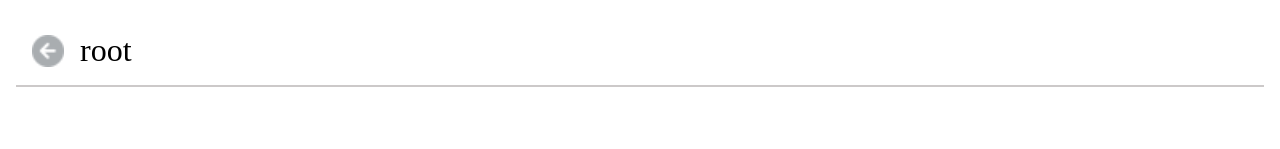
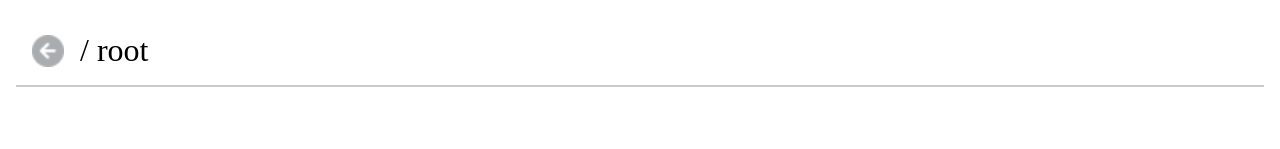
Before and after one commit to kartarkat/online-drive, a React (Create React App) app: page / in a window 1280 px wide. Shown: the top 149 px of the page. Built offline with nearby package versions, Linux system fonts and the light colour scheme.

Commit message:
added breadcrumbs navigation, lint fix

```diff
--- a/src/App.js
+++ b/src/App.js
@@ -1,4 +1,4 @@
-import { useState } from 'react';
+import { useEffect, useState } from 'react';
 import './App.css';
 import { fileConfig } from './Assets/Data/fileConfig';
 import RenderFiles from './components/RenderFiles';
@@ -6,7 +6,12 @@ import useTreeTraversal from './hooks/useTreeTraversal';
 
 function App() {
   const [fileData, setFileData] = useState(fileConfig)
+  const [breadcrumbs, setBreadcrumbs] = useState([])
   const { insertNode, deleteNode, updateNode } = useTreeTraversal();
+
+  useEffect(() => {
+    setBreadcrumbs([{ id: fileConfig.id, name: fileConfig.name }])
+  }, [])
 
   const handleInsertData = (id, val, isFolder) => {
     const res = insertNode(fileData, id, val, isFolder);
@@ -23,28 +28,45 @@ function App() {
     setFileData(res);
   };
 
+  const handleBreadcrumbs = (id) => {
+    const result = []
+    let isCurrentFolder = false
+    breadcrumbs.forEach(obj => {
+      if (!isCurrentFolder) result.push(obj)
+      if (obj.id === id) isCurrentFolder = true
+    })
+    setBreadcrumbs(result)
+  }
+
   const handleNavigate = (parentId, config = fileConfig) => {
     const { id, items } = config;
     if (id === parentId) {
+      handleBreadcrumbs(parentId)
       setFileData(config);
       return;
     }
-    items.forEach(item => item.id === parentId ? setFileData(item) : handleNavigate(item.parentId, item));
+    items.forEach(item => {
+      if (item.id === parentId) {
+        setFileData(item);
+        handleBreadcrumbs(parentId)
+      }
+      else handleNavigate(item.parentId, item)
+    });
   };
 
   const isValuePresent = (value, config = fileConfig) => {
     const { name, items } = config;
     let isPresent
-  if(value === name)  isPresent = true
+    if (value === name) isPresent = true
     items.forEach(item => item.name === value ? isPresent = true : isValuePresent(item.name, item));
     return isPresent
-  // isPresent = items.some(item => item.name === name)
-
   }
 
   return (
     <div className="App">
       <RenderFiles
+        breadcrumbs={breadcrumbs}
+        setBreadcrumbs={setBreadcrumbs}
         fileData={fileData}
         setFileData={setFileData}
         handleNavigate={handleNavigate}
--- a/src/components/RenderFiles/RenderFiles.css
+++ b/src/components/RenderFiles/RenderFiles.css
@@ -12,6 +12,12 @@
 
 .headingText {
     font-size: 2rem;
+    cursor: pointer;
+    opacity: .5;
+}
+
+.activeHeading {
+    opacity: 1;
 }
 
 .arrowIcon {
@@ -21,7 +27,7 @@
     cursor: pointer;
 }
 
-.disable{
+.disable {
     opacity: 0.5;
     cursor: auto;
 }
--- a/src/components/RenderFiles/RenderFiles.js
+++ b/src/components/RenderFiles/RenderFiles.js
@@ -5,8 +5,17 @@ import RenderItem from '../RenderItem'
 import Modal from '../Modal';
 import CreateForm from '../CreateForm/CreateForm';
 
-
-function RenderFiles({ fileData = {}, setFileData, handleNavigate, insertData, deleteData, updateData, isValuePresent }) {
+function RenderFiles(
+    { fileData = {},
+        setFileData,
+        handleNavigate,
+        insertData,
+        deleteData,
+        updateData,
+        isValuePresent,
+        breadcrumbs,
+        setBreadcrumbs
+    }) {
     const [isModalOpen, setIsModalOpen] = useState(false);
     const [formError, setFormError] = useState(false)
     const { id, parentId, name, items = [] } = fileData
@@ -29,10 +38,25 @@ function RenderFiles({ fileData = {}, setFileData, handleNavigate, insertData, d
                     className={`arrowIcon ${!parentId ? 'disable' : ''}`}
                     alt={name}
                     src={arrowUp} />
-                <div className='headingText'>{name}</div>
+                {breadcrumbs.map((obj, i) =>
+                    <div
+                    key={i}
+                    onClick={obj.id === id ? () => {} : () => handleNavigate(obj.id)}
+                    className={`headingText ${obj.id === id ? 'activeHeading' : ''}`}>
+                        {' / '}{obj.name}</div>
+                )}
             </div>
             <div className='body'>
-                {items.map(item => <RenderItem key={item.id} item={item} setFileData={setFileData} deleteData={deleteData} updateData={updateData} isValuePresent={isValuePresent} />)}
+                {items.map(item =>
+                    <RenderItem
+                        key={item.id}
+                        item={item}
+                        setFileData={setFileData}
+                        deleteData={deleteData}
+                        updateData={updateData}
+                        isValuePresent={isValuePresent}
+                        setBreadcrumbs={setBreadcrumbs}
+                    />)}
                 <div className='item' onClick={() => setIsModalOpen(true)}>
                     <img
                         className='fileIcon'
--- a/src/components/RenderItem/RenderItem.js
+++ b/src/components/RenderItem/RenderItem.js
@@ -4,7 +4,7 @@ import './RenderItem.css'
 import Modal from '../Modal/Modal';
 import CreateForm from '../CreateForm/CreateForm';
 
-function RenderItem({ item = {}, setFileData, deleteData, updateData, isValuePresent }) {
+function RenderItem({ item = {}, setFileData, deleteData, updateData, isValuePresent, setBreadcrumbs }) {
   const [isMenuOpen, setIsMenuOpen] = useState(false);
   const [isModalOpen, setIsModalOpen] = useState(false);
   const [dataType, setDataType] = useState(false)
@@ -21,8 +21,9 @@ function RenderItem({ item = {}, setFileData, deleteData, updateData, isValuePre
     };
   }, []);
 
-  const handleItemClick = (event) => {
+  const handleItemClick = () => {
     setFileData(item)
+    setBreadcrumbs(prev => ([...prev, {id: item.id, name: item.name, parentId: item.parentId}]));
   }
 
   const handleClick = (event) => {
```
Lines whose indentation alone changed are shown as unchanged.
